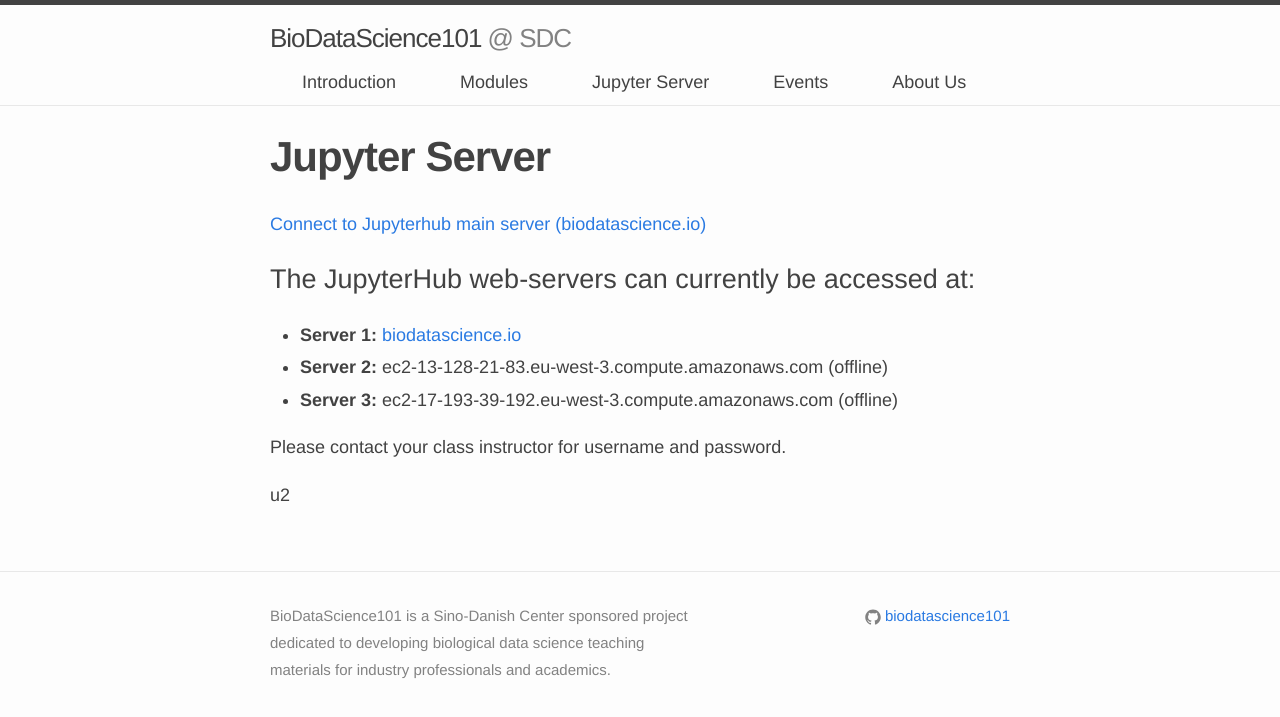
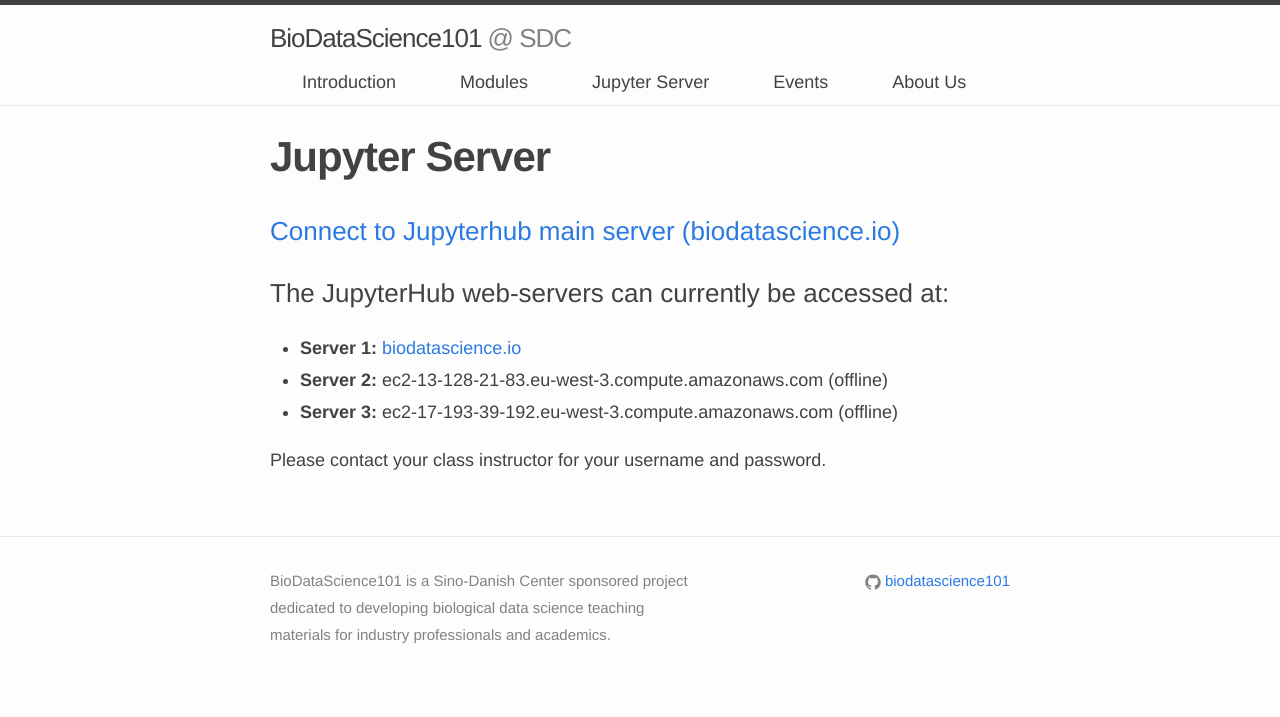
Before and after one commit to biodatascience101/BioDataScience101.github.io, a Jekyll site: the page built from _pages/server/index.md, in a window 1280 px wide. Shown: the top 717 px of the page. Built offline with Jekyll 4.4.1, drawn with Linux system fonts in a browser that asks for light colours; nearby versions of some CDN libraries.

Commit message:
Update index.md

```diff
--- a/_pages/server/index.md
+++ b/_pages/server/index.md
@@ -8,13 +8,11 @@
 rank: 3
 ---
 
-<a href="{{page.othersite}}">Connect to Jupyterhub main server (biodatascience.io)</a>
+### <a href="{{page.othersite}}">Connect to Jupyterhub main server (biodatascience.io)</a>
 
-# The JupyterHub web-servers can currently be accessed at:
+### The JupyterHub web-servers can currently be accessed at:
   - **Server 1:** <a href="{{page.othersite}}"> biodatascience.io</a>
   - **Server 2:** ec2-13-128-21-83.eu-west-3.compute.amazonaws.com (offline)
   - **Server 3:** ec2-17-193-39-192.eu-west-3.compute.amazonaws.com (offline)
 
-Please contact your class instructor for username and password.
-
-u2
+Please contact your class instructor for your username and password.
```
